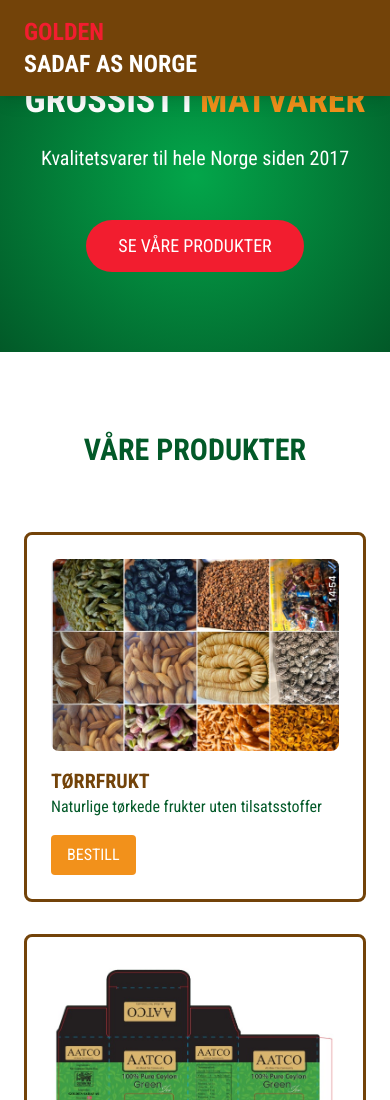
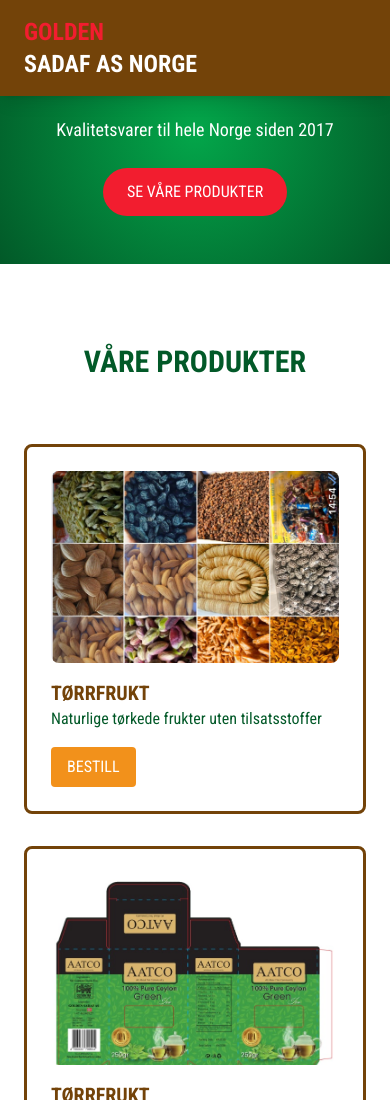
Before and after one commit to nitra05/GoldenSadafAs, a website: page index.html in a window 390 px wide. Shown: the top 1100 px of the page. Drawn offline with nearby package versions, Linux system fonts and the light colour scheme.

Commit message:
mobile ver

```diff
--- a/index.html
+++ b/index.html
@@ -69,9 +69,10 @@
     </nav>
 
  <!-- Герой секция -->
-<section id="home" class="hero-pattern text-white pt-20 pb-20 relative">
-    <div class="container mx-auto px-6 flex items-center">
-        <!-- Логотип слева -->
+<section id="home" class="hero-pattern text-white pt-16 md:pt-24 pb-12 md:pb-20 relative">
+    <div class="container mx-auto px-4 sm:px-6">
+        <div class="flex flex-col md:flex-row items-center">
+            <!-- Логотип (только для десктопа) -->
             <div class="hidden md:block w-1/4 pr-8">
                 <img src="/img/logo.jpg"
                      alt="Golden Sadaf Logo"
@@ -79,17 +80,19 @@
             </div>
 
             <!-- Текстовый контент -->
-        <div class="w-full md:w-3/4 text-center md:text-left">
-            <h1 class="text-4xl md:text-6xl font-bold mb-6">
+            <div class="w-full md:w-3/4 text-center">
+                <h1 class="text-3xl sm:text-4xl md:text-5xl lg:text-6xl font-bold mb-4 md:mb-6">
                     GROSSIST I <span class="text-[#F2911B]">MATVARER</span>
                 </h1>
-            <p class="text-xl md:text-2xl mb-8 max-w-2xl mx-auto md:mx-0">
+                <p class="text-lg sm:text-xl md:text-2xl mb-6 md:mb-8 max-w-2xl mx-auto">
                     Kvalitetsvarer til hele Norge siden 2017
                 </p>
-            <div class="mt-12">
-                <a href="#products" class="bg-[#F21D2F] hover:bg-[#d91829] text-white px-8 py-3 rounded-full text-lg inline-block">
+                <div class="mt-6 md:mt-12">
+                    <a href="#products"
+                       class="bg-[#F21D2F] hover:bg-[#d91829] text-white px-6 py-3 md:px-8 md:py-3 rounded-full text-base md:text-lg inline-block">
                         SE VÅRE PRODUKTER
                     </a>
+                </div>
             </div>
         </div>
     </div>
```
Lines whose indentation alone changed are shown as unchanged.
